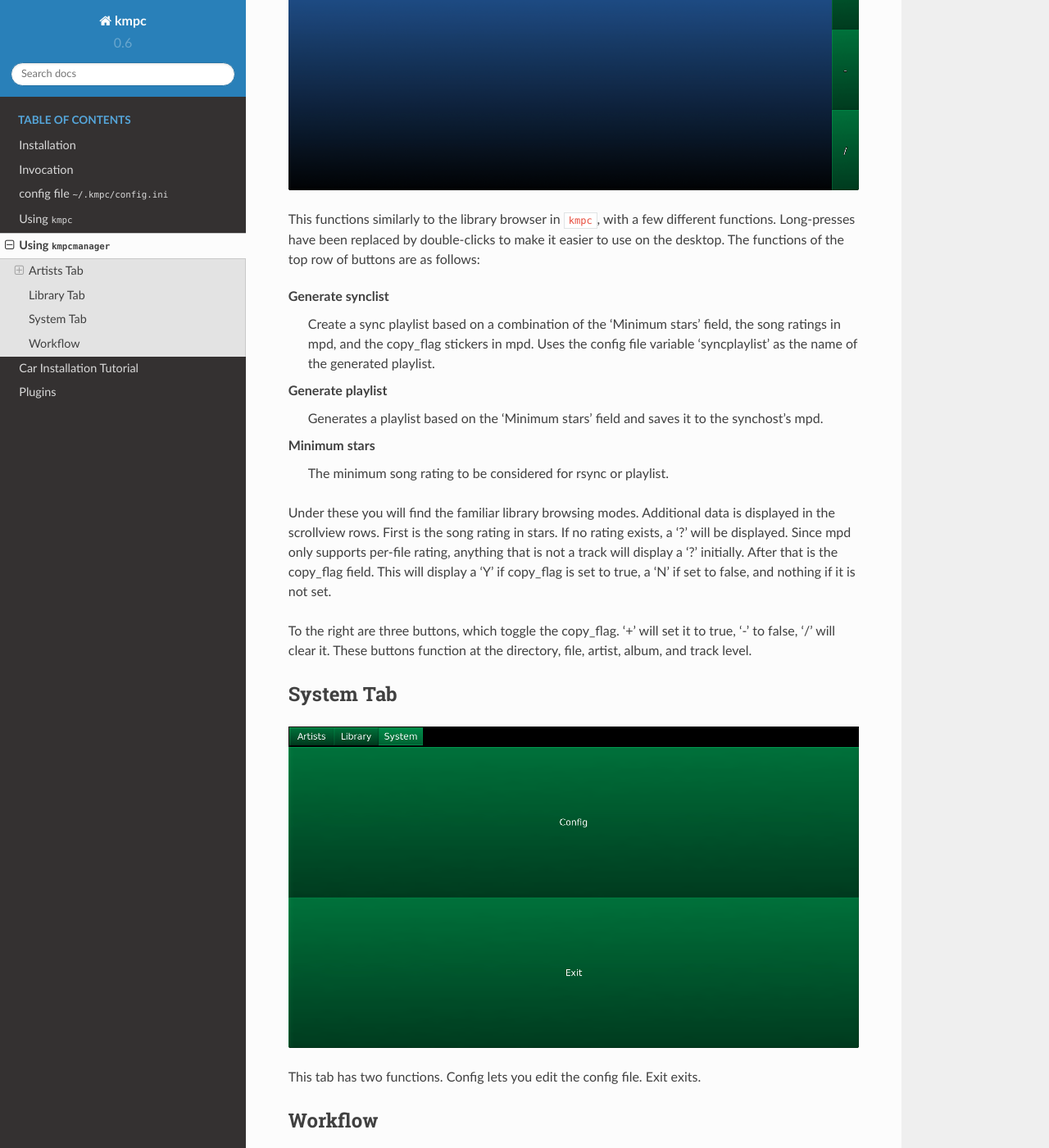
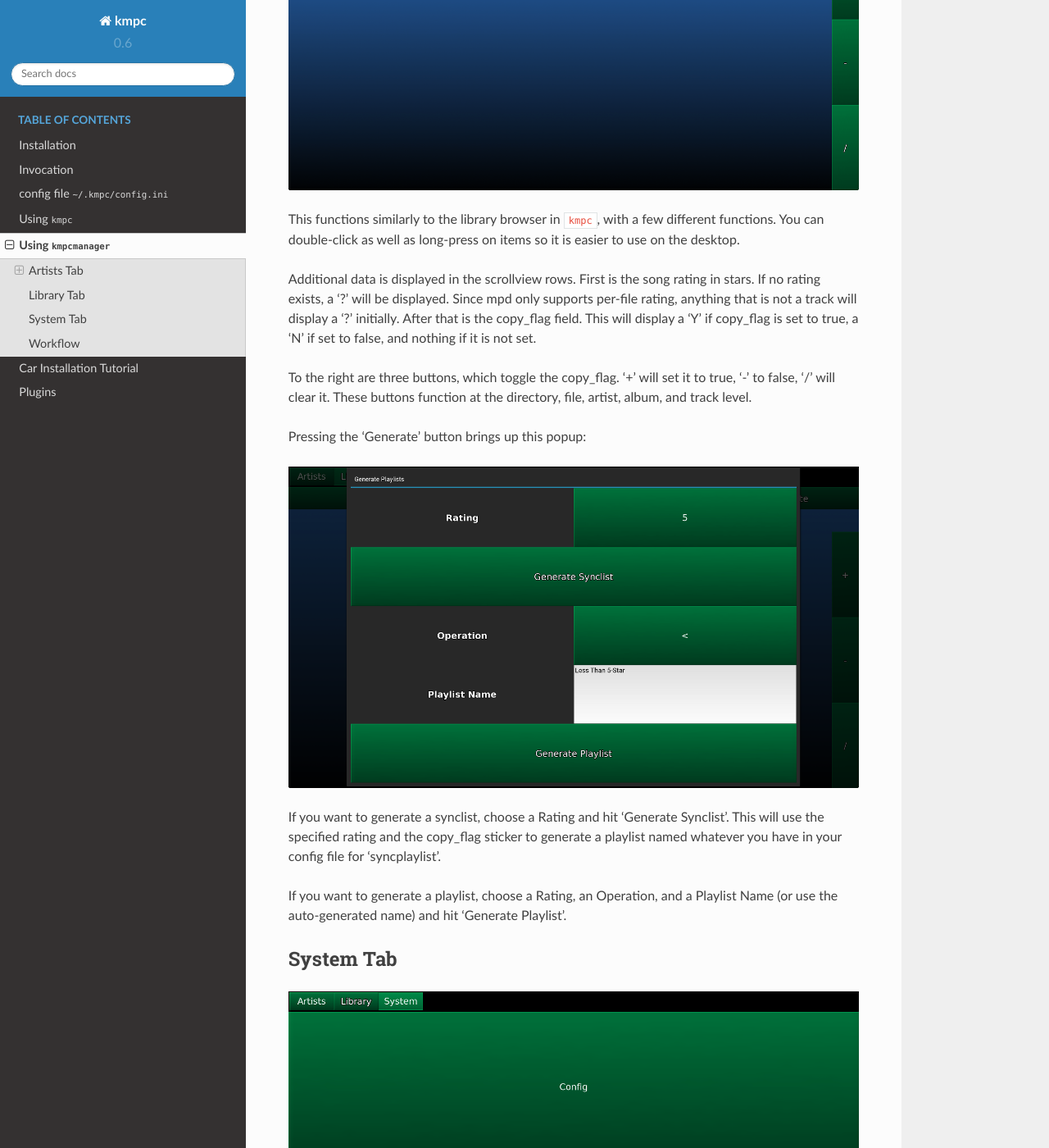
Before and after one commit to eratosthene/kmpc, a Sphinx documentation site: the page built from docs/usingkmpcmanager.rst, in a window 1280 px wide and 1400 px high, scrolled down 3329 px. Shown: the whole window at 82% size. Built offline with Sphinx 7.4.7 and the Read the Docs theme 2.0.0, drawn with Linux system fonts in a browser that asks for light colours.

Commit message:
updating docs

```diff
--- a/docs/usingkmpcmanager.rst
+++ b/docs/usingkmpcmanager.rst
@@ -136,36 +136,36 @@ Library Tab
 .. image:: images/manager2.png
 
 This functions similarly to the library browser in ``kmpc``, with a few
-different functions. Long-presses have been replaced by double-clicks to make
-it easier to use on the desktop. The functions of the top row of buttons are as
-follows:
+different functions. You can double-click as well as long-press on items so
+it is easier to use on the desktop.
 
-Generate synclist
-  Create a sync playlist based on a combination of the 'Minimum stars' field,
-  the song ratings in mpd, and the copy_flag stickers in mpd. Uses the config
-  file variable 'syncplaylist' as the name of the generated playlist.
-Generate playlist
-  Generates a playlist based on the 'Minimum stars' field and saves it to the
-  synchost's mpd.
-Minimum stars
-  The minimum song rating to be considered for rsync or playlist.
-
-Under these you will find the familiar library browsing modes. Additional data
-is displayed in the scrollview rows. First is the song rating in stars. If no
-rating exists, a '?' will be displayed. Since mpd only supports per-file
-rating, anything that is not a track will display a '?' initially. After that
-is the copy_flag field. This will display a 'Y' if copy_flag is set to true, a
-'N' if set to false, and nothing if it is not set.
+Additional data is displayed in the scrollview rows. First is the song rating
+in stars. If no rating exists, a '?' will be displayed. Since mpd only supports
+per-file rating, anything that is not a track will display a '?' initially.
+After that is the copy_flag field. This will display a 'Y' if copy_flag is set
+to true, a 'N' if set to false, and nothing if it is not set.
 
 To the right are three buttons, which toggle the copy_flag. '+' will set it to
 true, '-' to false, '/' will clear it. These buttons function at the directory,
 file, artist, album, and track level.
 
+Pressing the 'Generate' button brings up this popup:
+
+.. image:: images/manager3.png
+
+If you want to generate a synclist, choose a Rating and hit 'Generate
+Synclist'. This will use the specified rating and the copy_flag sticker to
+generate a playlist named whatever you have in your config file for
+'syncplaylist'.
+
+If you want to generate a playlist, choose a Rating, an Operation, and a
+Playlist Name (or use the auto-generated name) and hit 'Generate Playlist'.
+
 **********
 System Tab
 **********
 
-.. image:: images/manager3.png
+.. image:: images/manager4.png
 
 This tab has two functions. Config lets you edit the config file. Exit exits.
 
```
Also changed, not shown: docs/images/manager1.png, docs/images/manager2.png, docs/images/manager3.png, docs/images/manager4.png (added).
